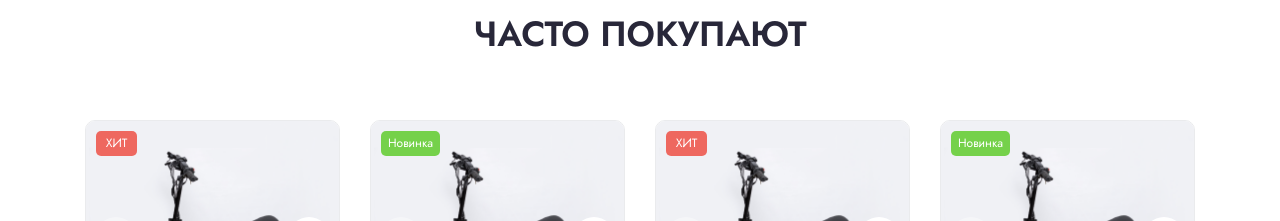
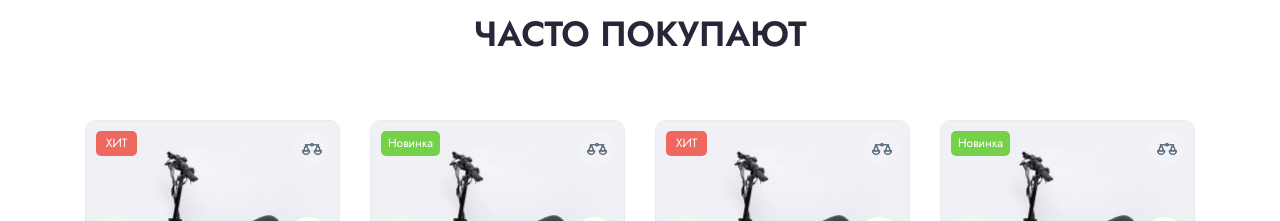
Before and after one commit to hartmannieru/kugoo, a Next.js app: page /main in a window 1280 px wide. Shown: the part 2140-2361 px from the top of the page. Built offline with nearby package versions, Linux system fonts and the light colour scheme.

Commit message:
Create component ButtonComparison

```diff
--- /dev/null
+++ b/components/ButtonComparison.tsx
@@ -0,0 +1,32 @@
+import React from 'react'
+import styled from 'styled-components'
+import { rem } from 'polished'
+import Image from 'next/image'
+
+type Props = {}
+
+const ButtonComparison = (props: Props) => {
+  return (
+    <ButtonComparisonStyled>
+      <Image src='/images/icon-comparison.svg' alt='' width='20' height='12' />
+    </ButtonComparisonStyled>
+  )
+}
+
+const ButtonComparisonStyled = styled.button`
+  position: absolute;
+  display: flex;
+  align-items: center;
+  justify-content: center;
+  top: ${rem(10)};
+  right: ${rem(10)};
+  z-index: 2;
+  width: ${rem(35)};
+  height: ${rem(35)};
+  border-radius: 50%;
+  background: rgba(255, 255, 255, 0.2);
+  backdrop-filter: blur(${rem(5)});
+  cursor: pointer;
+`
+
+export default ButtonComparison
--- a/components/Card.tsx
+++ b/components/Card.tsx
@@ -12,6 +12,7 @@ import 'swiper/css';
 import 'swiper/css/navigation';
 import "swiper/css/pagination";
 import CardLabel from './CardLabel'
+import ButtonComparison from './ButtonComparison'
 
 type Props = {
   labelText: string,
@@ -25,6 +26,7 @@ const Card = ({labelText, labelColor}: Props) => {
         <CardLabel labelColor={labelColor}>
           {labelText}
         </CardLabel>
+        <ButtonComparison />
         <CardSlider>
           <Swiper navigation={true} modules={[Navigation]} className="mySwiper">
             <SwiperSlide>
@@ -90,7 +92,7 @@ const Card = ({labelText, labelColor}: Props) => {
             </CardButton>
           </CardButtonBox>
         </CardBuyBox>
-        <ButtonDefault width={'100%'} background={'#6F73EE'} color={'#ffffff'}>Купить в 1 клик</ButtonDefault>
+        <ButtonDefault width={'100%'} background={'#6F73EE'} color={'#ffffff'} href={''}>Купить в 1 клик</ButtonDefault>
       </CardContent>
     </CardStyled>
   )
```
Also changed, not shown: public/images/icon-comparison.svg (added).
